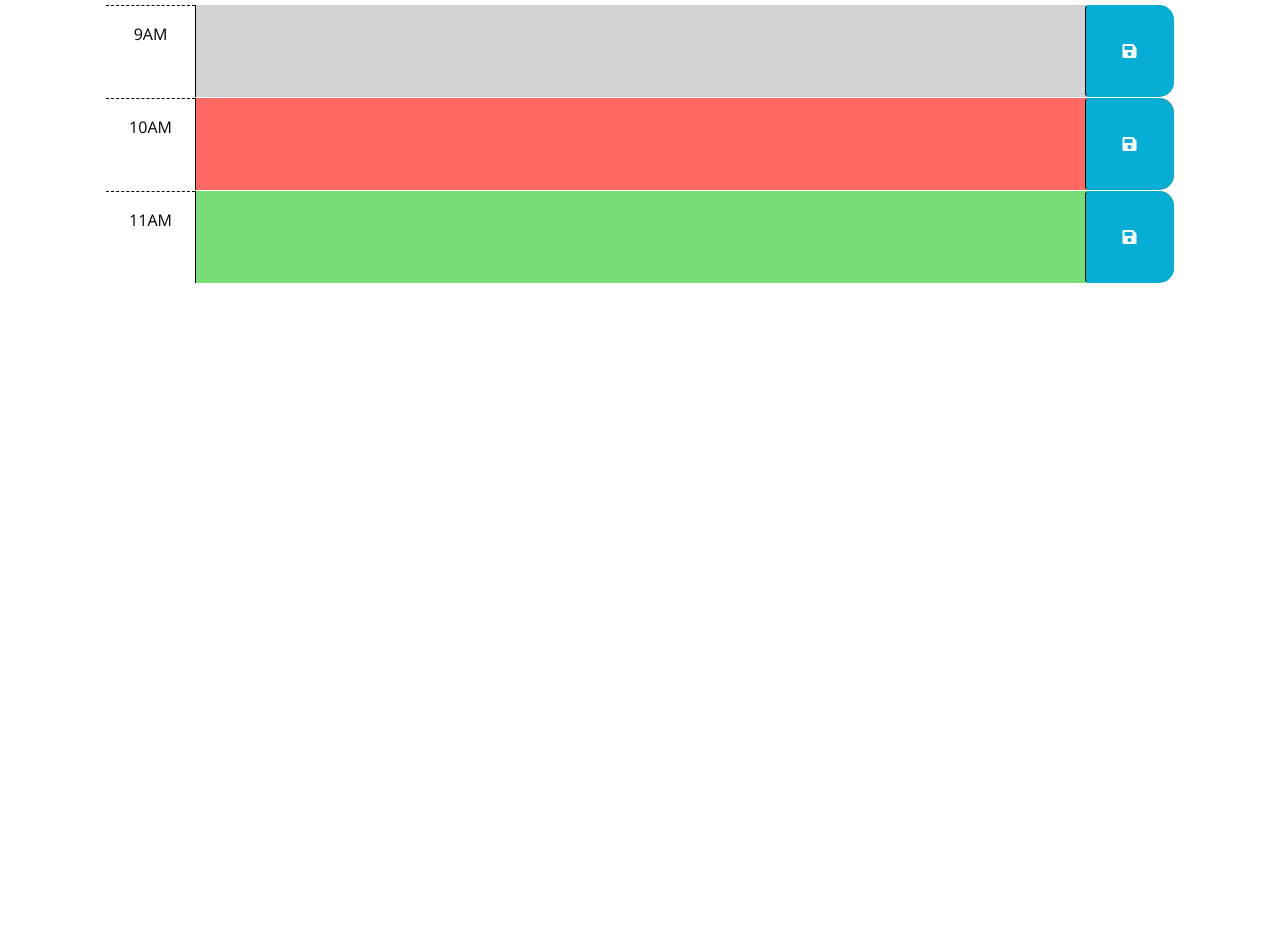
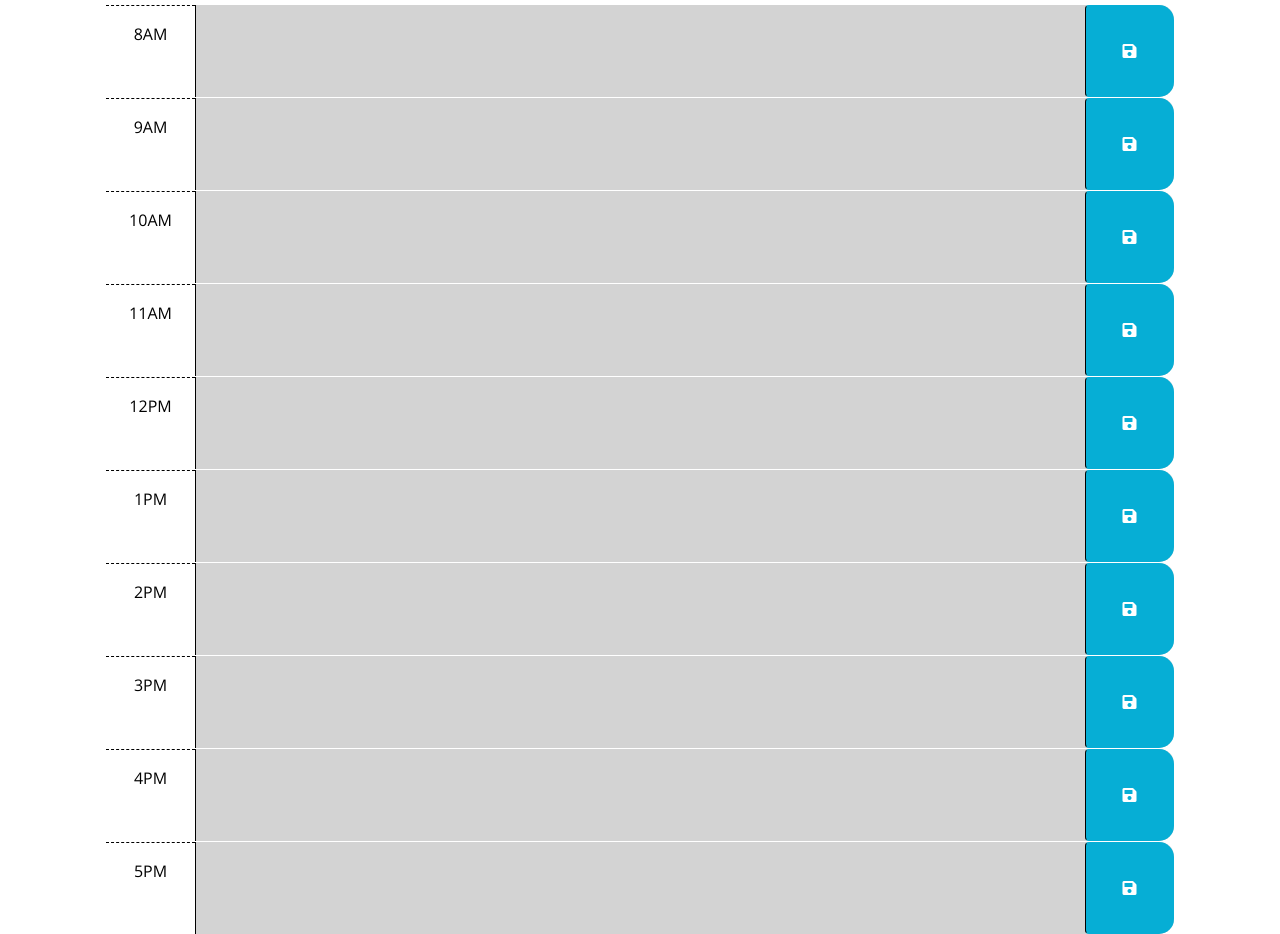
Before and after one commit to jbowdle/work-day-scheduler, a plain HTML site: page index.html in a window 1280 px wide. Shown: the part 298-1232 px from the top of the page. Before the commit the page ends 800 px from the top, so only its background shows below. Drawn offline with nearby package versions, Linux system fonts and the light colour scheme.

Commit message:
Added all time blocks and script for hour class

```diff
--- a/assets/script.js
+++ b/assets/script.js
@@ -14,7 +14,17 @@ $(function () {
   // attribute of each time-block be used to conditionally add or remove the
   // past, present, and future classes? How can Day.js be used to get the
   // current hour in 24-hour time?
-  //
+  let currentHour = dayjs().format("H");
+
+  for (let i = 8; i < 18; i++) {
+    if (i < currentHour) {
+      $(`#hour-${i}`).addClass("past");
+    } else if (i == currentHour) {
+      $(`#hour-${i}`).addClass("present");
+    } else {
+      $(`#hour-${i}`).addClass("future");
+    }
+  }
   // TODO: Add code to get any user input that was saved in localStorage and set
   // the values of the corresponding textarea elements. HINT: How can the id
   // attribute of each time-block be used to do this?
--- a/index.html
+++ b/index.html
@@ -38,9 +38,15 @@
         in the finished product. Remember to delete this comment once the
         code is implemented.
         -->
+      <div id="hour-8" class="row time-block">
+        <div class="col-2 col-md-1 hour text-center py-3">8AM</div>
+        <textarea class="col-8 col-md-10 description" rows="3"> </textarea>
+        <button class="btn saveBtn col-2 col-md-1" aria-label="save">
+          <i class="fas fa-save" aria-hidden="true"></i>
+        </button>
+      </div>
 
-      <!-- Example of a past time block. The "past" class adds a gray background color. -->
-      <div id="hour-9" class="row time-block past">
+      <div id="hour-9" class="row time-block">
         <div class="col-2 col-md-1 hour text-center py-3">9AM</div>
         <textarea class="col-8 col-md-10 description" rows="3"> </textarea>
         <button class="btn saveBtn col-2 col-md-1" aria-label="save">
@@ -48,8 +54,7 @@
         </button>
       </div>
 
-      <!-- Example of a a present time block. The "present" class adds a red background color. -->
-      <div id="hour-10" class="row time-block present">
+      <div id="hour-10" class="row time-block">
         <div class="col-2 col-md-1 hour text-center py-3">10AM</div>
         <textarea class="col-8 col-md-10 description" rows="3"> </textarea>
         <button class="btn saveBtn col-2 col-md-1" aria-label="save">
@@ -57,9 +62,56 @@
         </button>
       </div>
 
-      <!-- Example of a future time block. The "future" class adds a green background color. -->
-      <div id="hour-11" class="row time-block future">
+      <div id="hour-11" class="row time-block">
         <div class="col-2 col-md-1 hour text-center py-3">11AM</div>
+        <textarea class="col-8 col-md-10 description" rows="3"> </textarea>
+        <button class="btn saveBtn col-2 col-md-1" aria-label="save">
+          <i class="fas fa-save" aria-hidden="true"></i>
+        </button>
+      </div>
+
+      <div id="hour-12" class="row time-block">
+        <div class="col-2 col-md-1 hour text-center py-3">12PM</div>
+        <textarea class="col-8 col-md-10 description" rows="3"> </textarea>
+        <button class="btn saveBtn col-2 col-md-1" aria-label="save">
+          <i class="fas fa-save" aria-hidden="true"></i>
+        </button>
+      </div>
+
+      <div id="hour-13" class="row time-block">
+        <div class="col-2 col-md-1 hour text-center py-3">1PM</div>
+        <textarea class="col-8 col-md-10 description" rows="3"> </textarea>
+        <button class="btn saveBtn col-2 col-md-1" aria-label="save">
+          <i class="fas fa-save" aria-hidden="true"></i>
+        </button>
+      </div>
+
+      <div id="hour-14" class="row time-block">
+        <div class="col-2 col-md-1 hour text-center py-3">2PM</div>
+        <textarea class="col-8 col-md-10 description" rows="3"> </textarea>
+        <button class="btn saveBtn col-2 col-md-1" aria-label="save">
+          <i class="fas fa-save" aria-hidden="true"></i>
+        </button>
+      </div>
+
+      <div id="hour-15" class="row time-block">
+        <div class="col-2 col-md-1 hour text-center py-3">3PM</div>
+        <textarea class="col-8 col-md-10 description" rows="3"> </textarea>
+        <button class="btn saveBtn col-2 col-md-1" aria-label="save">
+          <i class="fas fa-save" aria-hidden="true"></i>
+        </button>
+      </div>
+
+      <div id="hour-16" class="row time-block">
+        <div class="col-2 col-md-1 hour text-center py-3">4PM</div>
+        <textarea class="col-8 col-md-10 description" rows="3"> </textarea>
+        <button class="btn saveBtn col-2 col-md-1" aria-label="save">
+          <i class="fas fa-save" aria-hidden="true"></i>
+        </button>
+      </div>
+
+      <div id="hour-17" class="row time-block">
+        <div class="col-2 col-md-1 hour text-center py-3">5PM</div>
         <textarea class="col-8 col-md-10 description" rows="3"> </textarea>
         <button class="btn saveBtn col-2 col-md-1" aria-label="save">
           <i class="fas fa-save" aria-hidden="true"></i>
```
